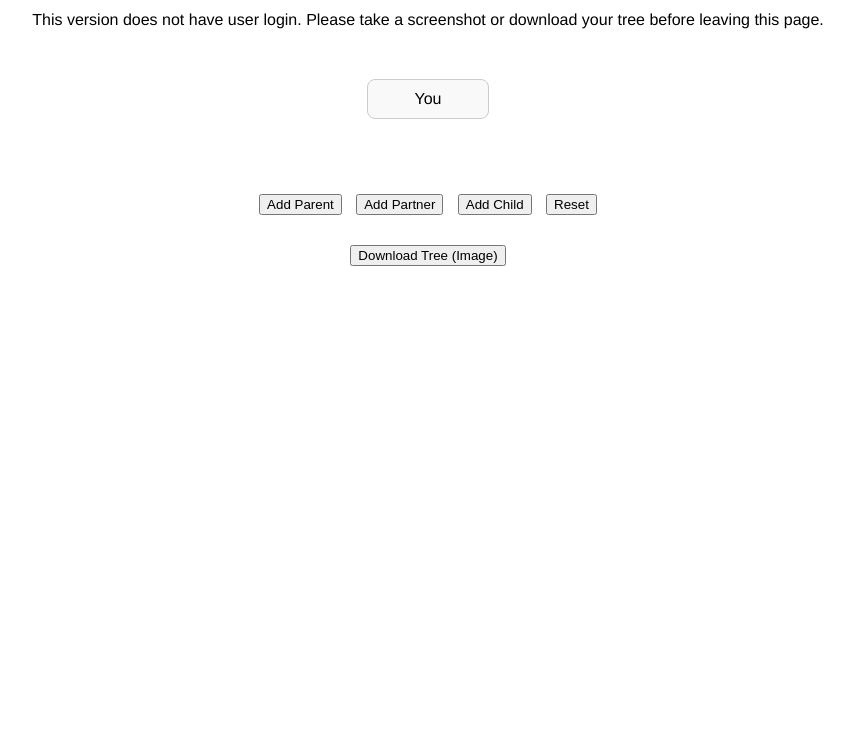
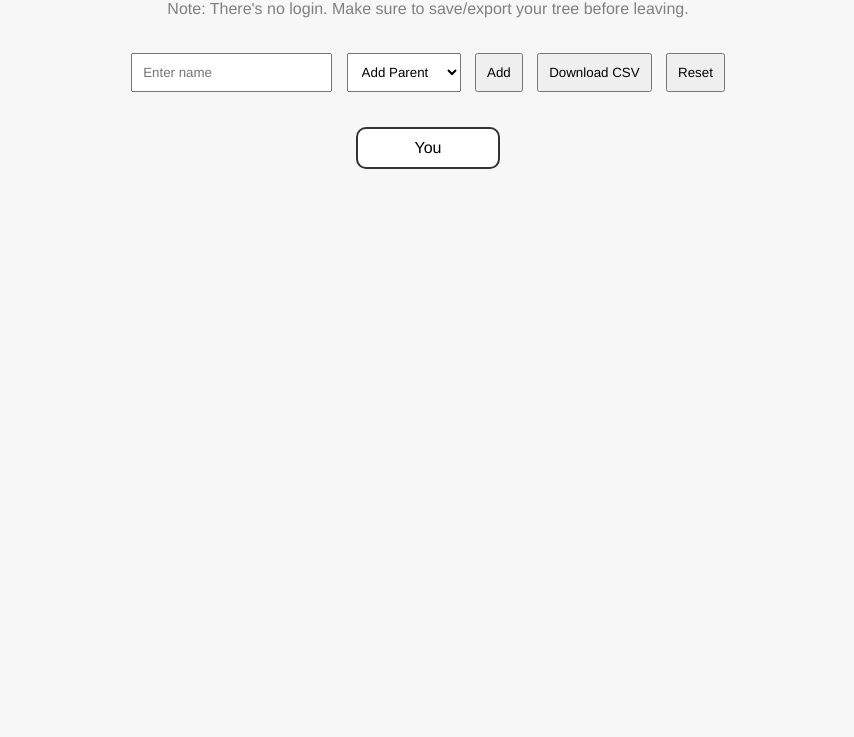
Before and after one commit to aljemax/family-tree, a plain HTML site: page index.html in a window 1280 px wide. Shown: the part 63-800 px from the top of the page, without its empty margins (212-1066 px from the left). Drawn offline with nearby package versions, Linux system fonts and the light colour scheme.

Commit message:
Update index.html

```diff
--- a/index.html
+++ b/index.html
@@ -6,179 +6,225 @@
   <title>Family Tree</title>
   <style>
     body {
-      font-family: "Helvetica Neue", sans-serif;
+      font-family: 'Helvetica Neue', sans-serif;
+      text-align: center;
       margin: 20px;
-      text-align: center;
+      background: #f7f7f7;
     }
 
     h1 {
-      font-size: 2rem;
-      margin-bottom: 10px;
+      margin-bottom: 5px;
     }
 
-    #tree {
+    p {
+      margin-top: 0;
+      color: gray;
+    }
+
+    .tree-container {
       display: flex;
       justify-content: center;
       margin-top: 40px;
+      flex-wrap: wrap;
+    }
+
+    .person {
+      border: 2px solid #333;
+      border-radius: 10px;
+      padding: 10px;
+      margin: 10px;
+      background: white;
+      min-width: 120px;
+      position: relative;
+    }
+
+    .connector {
+      width: 2px;
+      height: 30px;
+      background: #333;
+      margin: 0 auto;
+    }
+
+    .horizontal-connector {
+      width: 40px;
+      height: 2px;
+      background: #333;
+      align-self: center;
+      margin: 0 5px;
+    }
+
+    .child-line {
+      width: 60px;
+      height: 2px;
+      background: #333;
+      position: absolute;
+      top: -20px;
+      left: 50%;
+      transform: translateX(-50%);
+    }
+
+    .family-actions {
+      margin-top: 30px;
+    }
+
+    select, button, input {
+      padding: 10px;
+      margin: 5px;
+      font-family: 'Helvetica Neue', sans-serif;
+    }
+
+    .tree {
+      display: flex;
       flex-direction: column;
       align-items: center;
     }
 
-    .person {
-      border: 1px solid #ccc;
-      border-radius: 8px;
-      padding: 10px;
-      margin: 10px;
-      display: inline-block;
-      background-color: #f9f9f9;
-      min-width: 100px;
-    }
-
-    .relationship {
-      margin: 5px;
-      display: flex;
-      align-items: center;
-      justify-content: center;
-    }
-
-    .horizontal-line {
-      width: 40px;
-      height: 2px;
-      background-color: #000;
-      margin: 0 5px;
-    }
-
-    .vertical-line {
-      width: 2px;
-      height: 20px;
-      background-color: #000;
-      margin: 0 auto;
-    }
-
-    .tree-row {
+    .row {
       display: flex;
       justify-content: center;
       align-items: center;
       margin-top: 20px;
     }
-
-    .download {
-      margin-top: 20px;
-    }
-
-    button {
-      margin: 5px;
-    }
   </style>
 </head>
 <body>
+
   <h1>Family Tree</h1>
-  <p>This version does not have user login. Please take a screenshot or download your tree before leaving this page.</p>
+  <p>Note: There's no login. Make sure to save/export your tree before leaving.</p>
 
-  <div id="tree">
-    <div id="root" class="person">You</div>
-    <div id="partnerRow" class="tree-row"></div>
-    <div id="parentRow" class="tree-row"></div>
-    <div id="childRow" class="tree-row"></div>
-  </div>
-
-  <div>
-    <button onclick="addMember('parent')">Add Parent</button>
-    <button onclick="addMember('partner')">Add Partner</button>
-    <button onclick="addMember('child')">Add Child</button>
+  <div class="family-actions">
+    <input type="text" id="member-name" placeholder="Enter name" />
+    <select id="relation">
+      <option value="parent">Add Parent</option>
+      <option value="partner">Add Partner</option>
+      <option value="child">Add Child</option>
+    </select>
+    <button onclick="addMember()">Add</button>
+    <button onclick="downloadCSV()">Download CSV</button>
     <button onclick="resetTree()">Reset</button>
   </div>
 
-  <div class="download">
-    <button onclick="downloadTree()">Download Tree (Image)</button>
+  <div class="tree" id="family-tree">
+    <!-- Tree will be dynamically created here -->
   </div>
 
-  <script src="https://cdnjs.cloudflare.com/ajax/libs/html2canvas/1.4.1/html2canvas.min.js"></script>
   <script>
-    let parentCount = 0;
-    let partnerCount = 0;
-    let childCount = 0;
+    let family = {
+      id: 0,
+      name: 'You',
+      parents: [],
+      partner: null,
+      children: []
+    };
 
-    function addMember(type) {
-      const tree = document.getElementById("tree");
+    function renderTree() {
+      const container = document.getElementById('family-tree');
+      container.innerHTML = '';
 
-      if (type === "parent") {
-        parentCount++;
-        const parentRow = document.getElementById("parentRow");
+      // Parents
+      if (family.parents.length > 0) {
+        const parentRow = document.createElement('div');
+        parentRow.className = 'row';
+        family.parents.forEach(p => {
+          parentRow.appendChild(createPersonNode(p));
+        });
+        container.appendChild(parentRow);
+      }
 
-        const parentDiv = document.createElement("div");
-        parentDiv.className = "person";
-        parentDiv.innerText = `Parent ${parentCount}`;
+      // You + Partner with horizontal connector
+      const midRow = document.createElement('div');
+      midRow.className = 'row';
 
-        parentRow.appendChild(parentDiv);
+      midRow.appendChild(createPersonNode(family));
 
-      } else if (type === "partner") {
-        if (partnerCount >= 1) {
-          alert("Only one partner allowed in this demo.");
-          return;
-        }
-        partnerCount++;
-        const partnerRow = document.getElementById("partnerRow");
+      if (family.partner) {
+        const connector = document.createElement('div');
+        connector.className = 'horizontal-connector';
+        midRow.appendChild(connector);
+        midRow.appendChild(createPersonNode(family.partner));
+      }
 
-        const root = document.getElementById("root");
-        const partnerDiv = document.createElement("div");
-        partnerDiv.className = "person";
-        partnerDiv.innerText = `Partner`;
+      container.appendChild(midRow);
 
-        const relationshipDiv = document.createElement("div");
-        relationshipDiv.className = "relationship";
-
-        const left = document.createElement("div");
-        left.appendChild(root.cloneNode(true));
-
-        const line = document.createElement("div");
-        line.className = "horizontal-line";
-
-        relationshipDiv.appendChild(root);
-        relationshipDiv.appendChild(line);
-        relationshipDiv.appendChild(partnerDiv);
-
-        partnerRow.innerHTML = ""; // Clear any existing partner
-        partnerRow.appendChild(relationshipDiv);
-
-      } else if (type === "child") {
-        childCount++;
-        const childRow = document.getElementById("childRow");
-
-        const childDiv = document.createElement("div");
-        childDiv.className = "person";
-        childDiv.innerText = `Child ${childCount}`;
-
-        const connector = document.createElement("div");
-        connector.className = "vertical-line";
-
-        childRow.appendChild(connector);
-        childRow.appendChild(childDiv);
+      // Children
+      if (family.children.length > 0) {
+        const childRow = document.createElement('div');
+        childRow.className = 'row';
+        family.children.forEach(c => {
+          childRow.appendChild(createPersonNode(c));
+        });
+        container.appendChild(childRow);
       }
     }
 
-    function resetTree() {
-      parentCount = 0;
-      partnerCount = 0;
-      childCount = 0;
-
-      document.getElementById("partnerRow").innerHTML = "";
-      document.getElementById("parentRow").innerHTML = "";
-      document.getElementById("childRow").innerHTML = "";
-
-      const root = document.getElementById("root");
-      root.innerText = "You";
-      document.getElementById("tree").prepend(root);
+    function createPersonNode(person) {
+      const div = document.createElement('div');
+      div.className = 'person';
+      div.textContent = person.name;
+      return div;
     }
 
-    function downloadTree() {
-      html2canvas(document.querySelector("#tree")).then(canvas => {
-        const link = document.createElement("a");
-        link.download = 'family_tree.png';
-        link.href = canvas.toDataURL();
-        link.click();
-      });
+    function addMember() {
+      const name = document.getElementById('member-name').value.trim();
+      const relation = document.getElementById('relation').value;
+
+      if (!name) return alert("Enter a name first!");
+
+      const newMember = {
+        id: Date.now(),
+        name,
+        parents: [],
+        partner: null,
+        children: []
+      };
+
+      switch (relation) {
+        case 'parent':
+          family.parents.push(newMember);
+          break;
+        case 'partner':
+          if (family.partner) return alert("Partner already exists!");
+          family.partner = newMember;
+          break;
+        case 'child':
+          family.children.push(newMember);
+          break;
+      }
+
+      document.getElementById('member-name').value = '';
+      renderTree();
     }
+
+    function downloadCSV() {
+      let csv = "Name,Relation\n";
+      csv += `${family.name},You\n`;
+      family.parents.forEach(p => csv += `${p.name},Parent\n`);
+      if (family.partner) csv += `${family.partner.name},Partner\n`;
+      family.children.forEach(c => csv += `${c.name},Child\n`);
+
+      const blob = new Blob([csv], { type: "text/csv" });
+      const url = URL.createObjectURL(blob);
+      const a = document.createElement("a");
+      a.href = url;
+      a.download = "family_tree.csv";
+      a.click();
+    }
+
+    function resetTree() {
+      if (confirm("Are you sure you want to reset the tree?")) {
+        family = {
+          id: 0,
+          name: 'You',
+          parents: [],
+          partner: null,
+          children: []
+        };
+        renderTree();
+      }
+    }
+
+    renderTree();
   </script>
+
 </body>
 </html>
```
